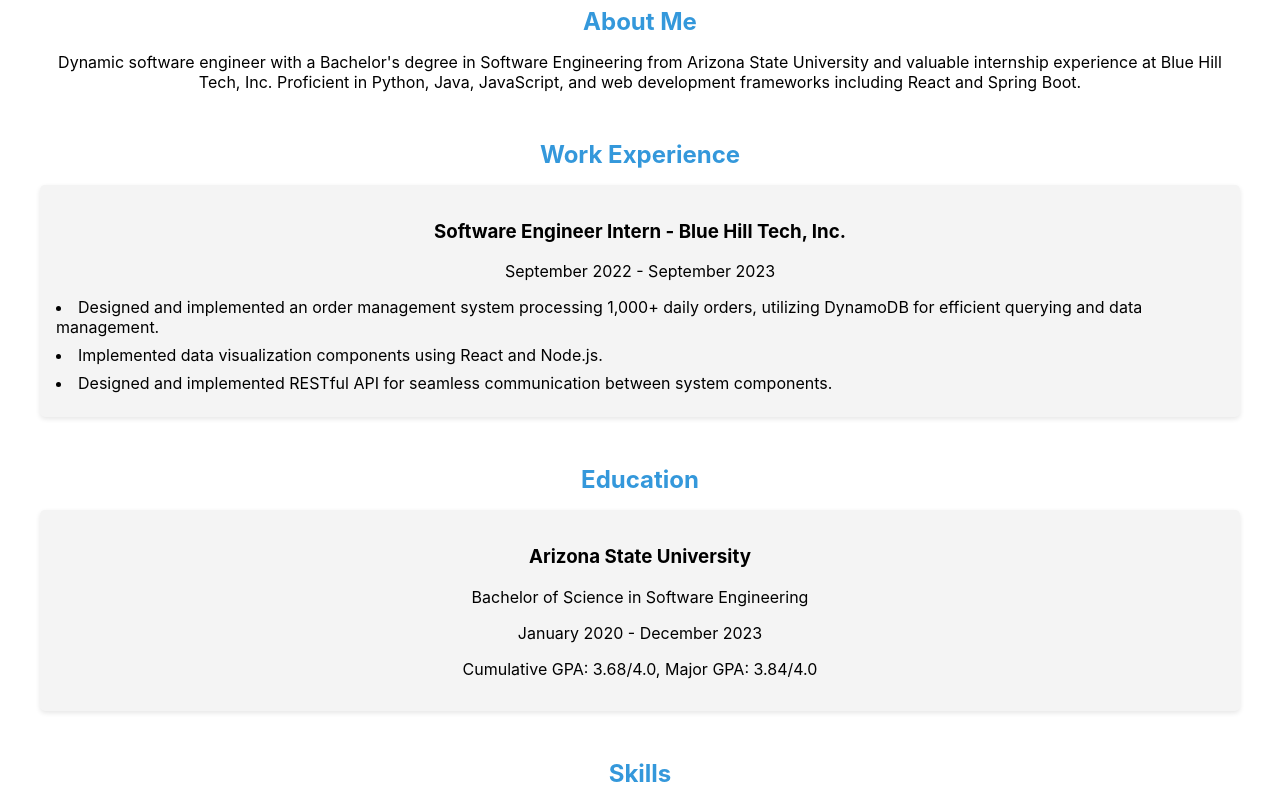
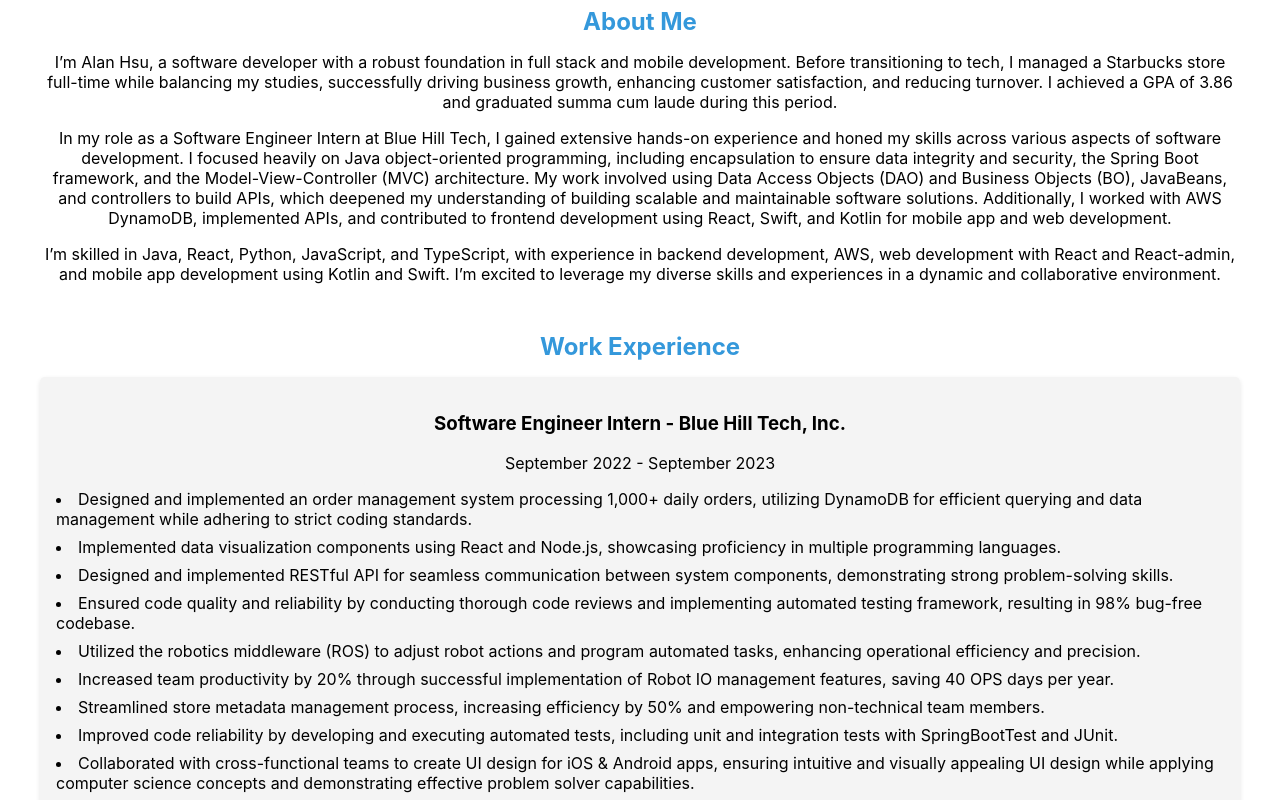
Before and after one commit to ahsu55/alan-hsu-portfolio, a React (Create React App) app: page / in a window 1280 px wide. Shown: the part 560-1360 px from the top of the page. Built offline with nearby package versions, Linux system fonts and the light colour scheme.

Commit message:
update contents

```diff
--- a/src/App.js
+++ b/src/App.js
@@ -25,7 +25,10 @@ function App() {
       <main>
         <section id="about">
           <h2>About Me</h2>
-          <p>Dynamic software engineer with a Bachelor's degree in Software Engineering from Arizona State University and valuable internship experience at Blue Hill Tech, Inc. Proficient in Python, Java, JavaScript, and web development frameworks including React and Spring Boot.</p>
+          <p>I’m Alan Hsu, a software developer with a robust foundation in full stack and mobile development. Before transitioning to tech, I managed a Starbucks store full-time while balancing my studies, successfully driving business growth, enhancing customer satisfaction, and reducing turnover. I achieved a GPA of 3.86 and graduated summa cum laude during this period.</p>
+          <p>In my role as a Software Engineer Intern at Blue Hill Tech, I gained extensive hands-on experience and honed my skills across various aspects of software development. I focused heavily on Java object-oriented programming, including encapsulation to ensure data integrity and security, the Spring Boot framework, and the Model-View-Controller (MVC) architecture. My work involved using Data Access Objects (DAO) and Business Objects (BO), JavaBeans, and controllers to build APIs, which deepened my understanding of building scalable and maintainable software solutions. Additionally, I worked with AWS DynamoDB, implemented APIs, and contributed to frontend development using React, Swift, and Kotlin for mobile app and web development.</p>
+          <p>I’m skilled in Java, React, Python, JavaScript, and TypeScript, with experience in backend development, AWS, web development with React and React-admin, and mobile app development using Kotlin and Swift. I’m excited to leverage my diverse skills and experiences in a dynamic and collaborative environment.</p>
+
         </section>
 
         <section id="experience">
@@ -34,9 +37,15 @@ function App() {
             <h3>Software Engineer Intern - Blue Hill Tech, Inc.</h3>
             <p>September 2022 - September 2023</p>
 
-              <li>Designed and implemented an order management system processing 1,000+ daily orders, utilizing DynamoDB for efficient querying and data management.</li>
-              <li>Implemented data visualization components using React and Node.js.</li>
-              <li>Designed and implemented RESTful API for seamless communication between system components.</li>
+              <li>Designed and implemented an order management system processing 1,000+ daily orders, utilizing DynamoDB for efficient querying and data management while adhering to strict coding standards.</li>
+              <li>Implemented data visualization components using React and Node.js, showcasing proficiency in multiple programming languages.</li>
+              <li>Designed and implemented RESTful API for seamless communication between system components, demonstrating strong problem-solving skills.</li>
+              <li>Ensured code quality and reliability by conducting thorough code reviews and implementing automated testing framework, resulting in 98% bug-free codebase.</li>
+              <li>Utilized the robotics middleware (ROS) to adjust robot actions and program automated tasks, enhancing operational efficiency and precision.</li>
+              <li>Increased team productivity by 20% through successful implementation of Robot IO management features, saving 40 OPS days per year.</li>
+              <li>Streamlined store metadata management process, increasing efficiency by 50% and empowering non-technical team members.</li>
+              <li>Improved code reliability by developing and executing automated tests, including unit and integration tests with SpringBootTest and JUnit.</li>
+              <li>Collaborated with cross-functional teams to create UI design for iOS & Android apps, ensuring intuitive and visually appealing UI design while applying computer science concepts and demonstrating effective problem solver capabilities.</li>
 
           </div>
         </section>
@@ -59,6 +68,7 @@ function App() {
             <li>Databases: MySQL, PostgreSQL</li>
             <li>Cloud Technologies: AWS Cloud (EC2), Amazon S3, DynamoDB</li>
             <li>Version Control: Git, GitHub</li>
+            <li>Languages: English, Chinese(Mandarin)</li>
           </ul>
         </section>
 
```
